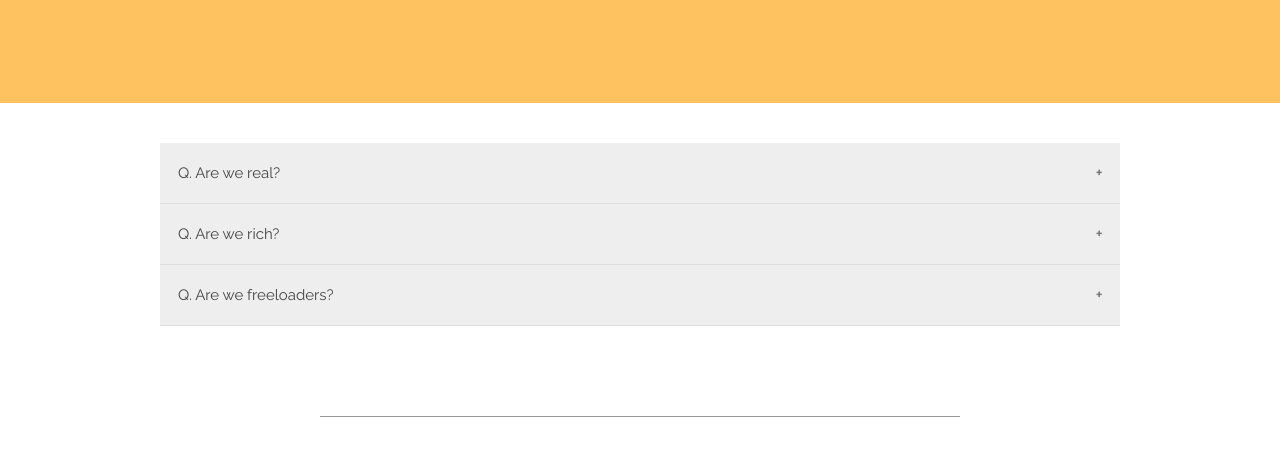
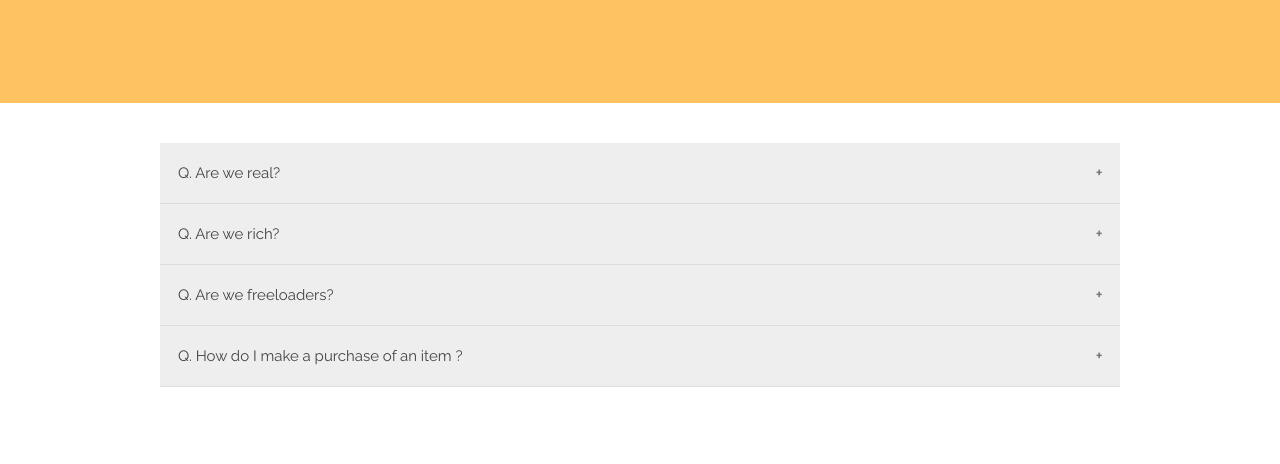
Before and after one commit to harditsingh/HumarComputerInteraction, a plain HTML site: page faq.html in a window 1280 px wide. Shown: the part 297-761 px from the top of the page. Drawn offline with nearby package versions, Linux system fonts and the light colour scheme; a web font is replaced by a local one.

Commit message:
Update faq.html

```diff
--- a/faq.html
+++ b/faq.html
@@ -197,6 +197,14 @@
                         et dolore magna aliqua. Ut enim ad minim veniam, quis nostrud exercitation ullamco laboris nisi ut
                         aliquip ex ea commodo consequat.</p>
                 </div>
+
+                <div class="accordion">Q. How do I make a purchase of an item ?</div>
+                <div class="panel">
+                    <p> You only have to go the required product and press on the cart icon beneath it so it will be
+                        added to the shopping cart. Once the item is added, you can either continue shopping or go to
+                        the shopping cart to finish the payment and the product(s) will be shipped for you as soon as
+                        possible.</p>
+                </div>
             </div>
         </div>
     </section>
```
